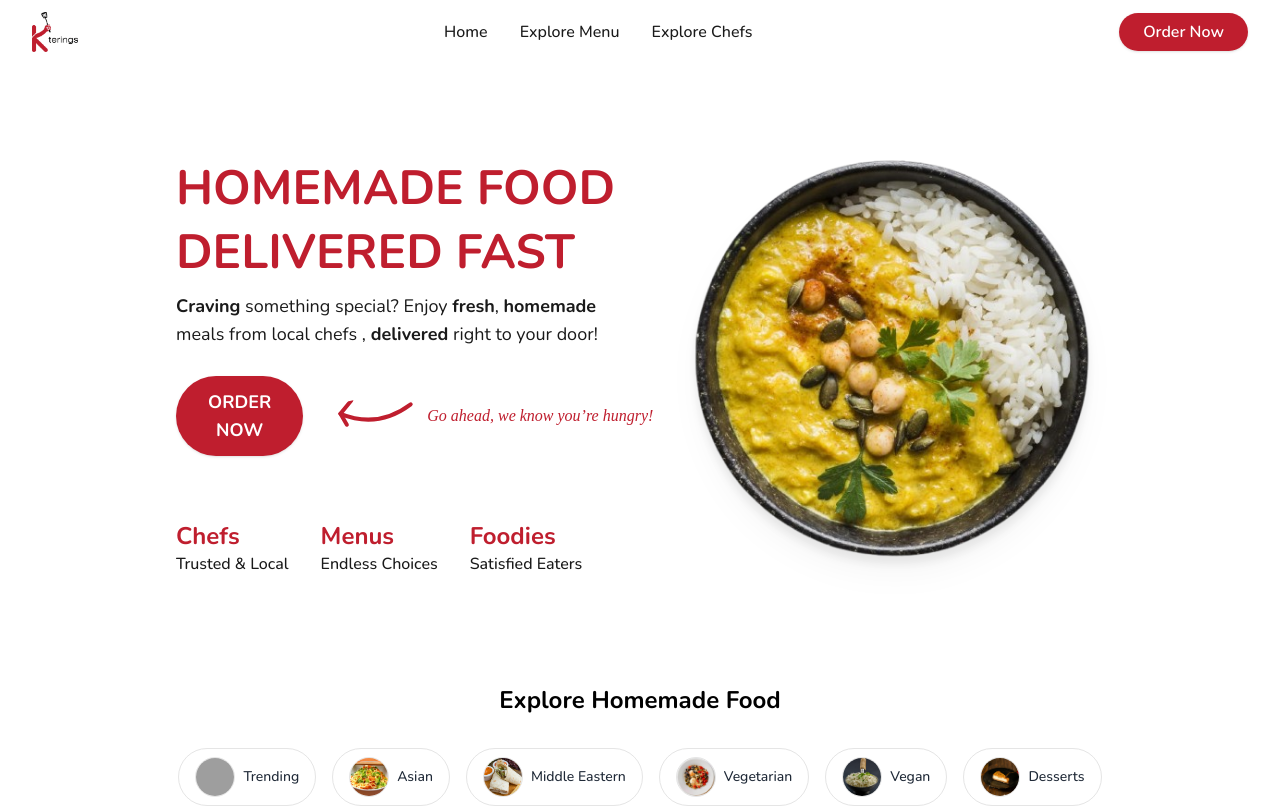
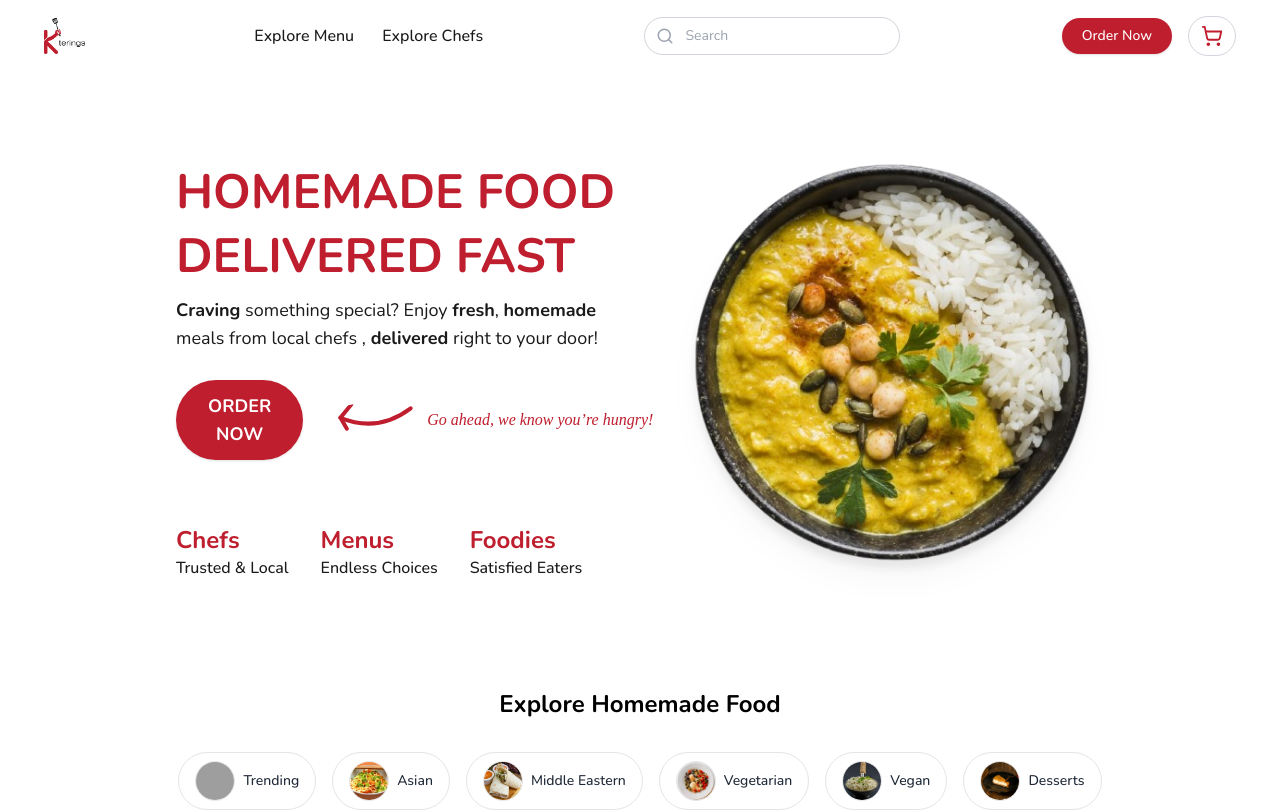
Before and after one commit to ktering/frontend, a React (Vite) app: page / in a window 1280 px wide. Shown: the top 810 px of the page. Built offline with nearby package versions, Linux system fonts and the light colour scheme; grey boxes are pictures that could not be loaded.

Commit message:
added headee

```diff
--- a/src/components/customer/Header.jsx
+++ b/src/components/customer/Header.jsx
@@ -1,66 +1,120 @@
 import React, { useState } from "react";
+import { useNavigate } from "react-router-dom";
+import { ShoppingCart, Search, Menu as MenuIcon, X } from "lucide-react";
 
 export default function Header() {
-  const [menuOpen, setMenuOpen] = useState(false);
+  const [search, setSearch] = useState("");
+  const [mobileMenuOpen, setMobileMenuOpen] = useState(false);
+  const navigate = useNavigate();
+
+  const handleSearchSubmit = (e) => {
+    e.preventDefault();
+    if (search.trim() !== "") {
+      navigate(`/menu?search=${encodeURIComponent(search.trim())}`);
+      setSearch("");
+      setMobileMenuOpen(false); // close mobile menu on search
+    }
+  };
 
   return (
-    <header className="bg-white px-4 sm:px-8 py-3">
-      <div className="flex items-center justify-between">
+    <header className="bg-white px-4 sm:px-10 py-3 m-1">
+      <div className="max-w-7xl mx-auto flex items-center justify-between gap-2">
         {/* Logo */}
-        <a href="/">
-          <img
-            src="/red-logo.svg"
-            alt="Kterings logo"
-            className="h-10 w-auto"
-          />
+        <a href="/" className="font-bold text-2xl tracking-wider flex-shrink-0">
+          <img src="/red-logo.svg" alt="Mateam logo" className="h-9 w-auto inline-block align-middle mr-2" />
         </a>
 
         {/* Desktop Nav */}
-        <nav className="hidden md:flex items-center gap-8">
-          <a href="/" className="text-black hover:text-primary font-medium transition-colors">Home</a>
+        <nav className="hidden lg:flex items-center gap-7">
           <a href="/menu" className="text-black hover:text-primary font-medium transition-colors">Explore Menu</a>
           <a href="/chefs" className="text-black hover:text-primary font-medium transition-colors">Explore Chefs</a>
         </nav>
 
-        {/* Desktop Button */}
-        <div className="hidden md:block">
+        {/* Desktop Search */}
+        <form
+          className="hidden lg:block relative w-64"
+          onSubmit={handleSearchSubmit}
+          autoComplete="off"
+        >
+          <input
+            type="text"
+            placeholder="Search"
+            value={search}
+            onChange={(e) => setSearch(e.target.value)}
+            className="w-full border border-gray-300 rounded-full pl-10 pr-4 py-2 focus:outline-none focus:border-primary text-sm"
+          />
+          <Search
+            size={18}
+            className="absolute left-3 top-1/2 -translate-y-1/2 text-gray-400 pointer-events-none"
+          />
+        </form>
+
+        {/* Desktop Actions */}
+        <div className="hidden lg:flex items-center gap-2">
           <a
             href="/order"
-            className="bg-primary text-white px-6 py-2 rounded-full font-semibold shadow hover:bg-white hover:border border-primary hover:text-primary transition-colors"
+            className="bg-primary text-white px-5 py-2 rounded-full font-medium shadow hover:bg-white hover:text-primary hover:border border-primary transition-colors text-sm"
           >
             Order Now
           </a>
+          <a
+            href="/cart"
+            className="bg-white border border-gray-300 text-primary px-3 py-2 rounded-full ml-2 hover:bg-primary hover:text-white hover:border-primary transition-all"
+            aria-label="Cart"
+          >
+            <ShoppingCart size={22} strokeWidth={2} />
+          </a>
         </div>
 
-        {/* Mobile Hamburger */}
-        <button
-          className="md:hidden flex items-center focus:outline-none"
-          onClick={() => setMenuOpen(!menuOpen)}
-          aria-label="Toggle menu"
-        >
-          <svg className="w-7 h-7 text-black" fill="none" stroke="currentColor" viewBox="0 0 24 24">
-            <path
-              strokeLinecap="round"
-              strokeLinejoin="round"
-              strokeWidth={2}
-              d={menuOpen ? "M6 18L18 6M6 6l12 12" : "M4 8h16M4 16h16"}
-            />
-          </svg>
-        </button>
+        {/* Mobile Icons */}
+        <div className="flex items-center gap-2 lg:hidden">
+          <a href="/cart" aria-label="Cart" className="p-2 rounded-full hover:bg-gray-100 transition">
+            <ShoppingCart size={22} strokeWidth={2} />
+          </a>
+          <button
+            onClick={() => setMobileMenuOpen((open) => !open)}
+            aria-label="Open menu"
+            className="p-2 rounded-full hover:bg-gray-100 transition"
+          >
+            {mobileMenuOpen ? <X size={26} /> : <MenuIcon size={26} />}
+          </button>
+        </div>
       </div>
 
-      {/* Mobile Menu */}
-      {menuOpen && (
-        <div className="md:hidden mt-3 px-2 pb-2 flex flex-col gap-2 bg-white rounded shadow">
-          <a href="/" className="py-2 px-2 text-black hover:text-primary font-medium rounded transition-colors">Home</a>
-          <a href="/menu" className="py-2 px-2 text-black hover:text-primary font-medium rounded transition-colors">Explore Menu</a>
-          <a href="/chefs" className="py-2 px-2 text-black hover:text-primary font-medium rounded transition-colors">Explore Chefs</a>
-          <a
-            href="/order"
-            className="bg-primary text-white px-6 py-2 rounded-full font-semibold shadow hover:bg-black hover:text-primary transition-colors mt-2 text-center"
-          >
-            Order Now
-          </a>
+      {/* Mobile Menu Drawer */}
+      {mobileMenuOpen && (
+        <div className="lg:hidden fixed top-0 left-0 w-full h-full z-40 bg-black/40">
+          <div className="absolute top-0 right-0 bg-white shadow-lg w-72 h-full p-6 flex flex-col gap-4">
+            <button
+              onClick={() => setMobileMenuOpen(false)}
+              className="self-end mb-2"
+              aria-label="Close menu"
+            >
+              <X size={28} />
+            </button>
+            {/* Mobile Nav Links */}
+            <a href="/menu" className="block py-2 px-2 text-black hover:text-primary font-medium rounded transition-colors" onClick={() => setMobileMenuOpen(false)}>Explore Menu</a>
+            <a href="/chefs" className="block py-2 px-2 text-black hover:text-primary font-medium rounded transition-colors" onClick={() => setMobileMenuOpen(false)}>Explore Chefs</a>
+            <a href="/order" className="block bg-primary text-white px-6 py-2 rounded-full font-semibold shadow hover:bg-white hover:text-primary hover:border border-primary transition-colors mt-2 text-center" onClick={() => setMobileMenuOpen(false)}>Order Now</a>
+            {/* Mobile Search */}
+            <form
+              className="relative mt-2"
+              onSubmit={handleSearchSubmit}
+              autoComplete="off"
+            >
+              <input
+                type="text"
+                placeholder="Search"
+                value={search}
+                onChange={(e) => setSearch(e.target.value)}
+                className="w-full border border-gray-300 rounded-full pl-10 pr-4 py-2 focus:outline-none focus:border-primary text-sm"
+              />
+              <Search
+                size={18}
+                className="absolute left-3 top-1/2 -translate-y-1/2 text-gray-400 pointer-events-none"
+              />
+            </form>
+          </div>
         </div>
       )}
     </header>
```
